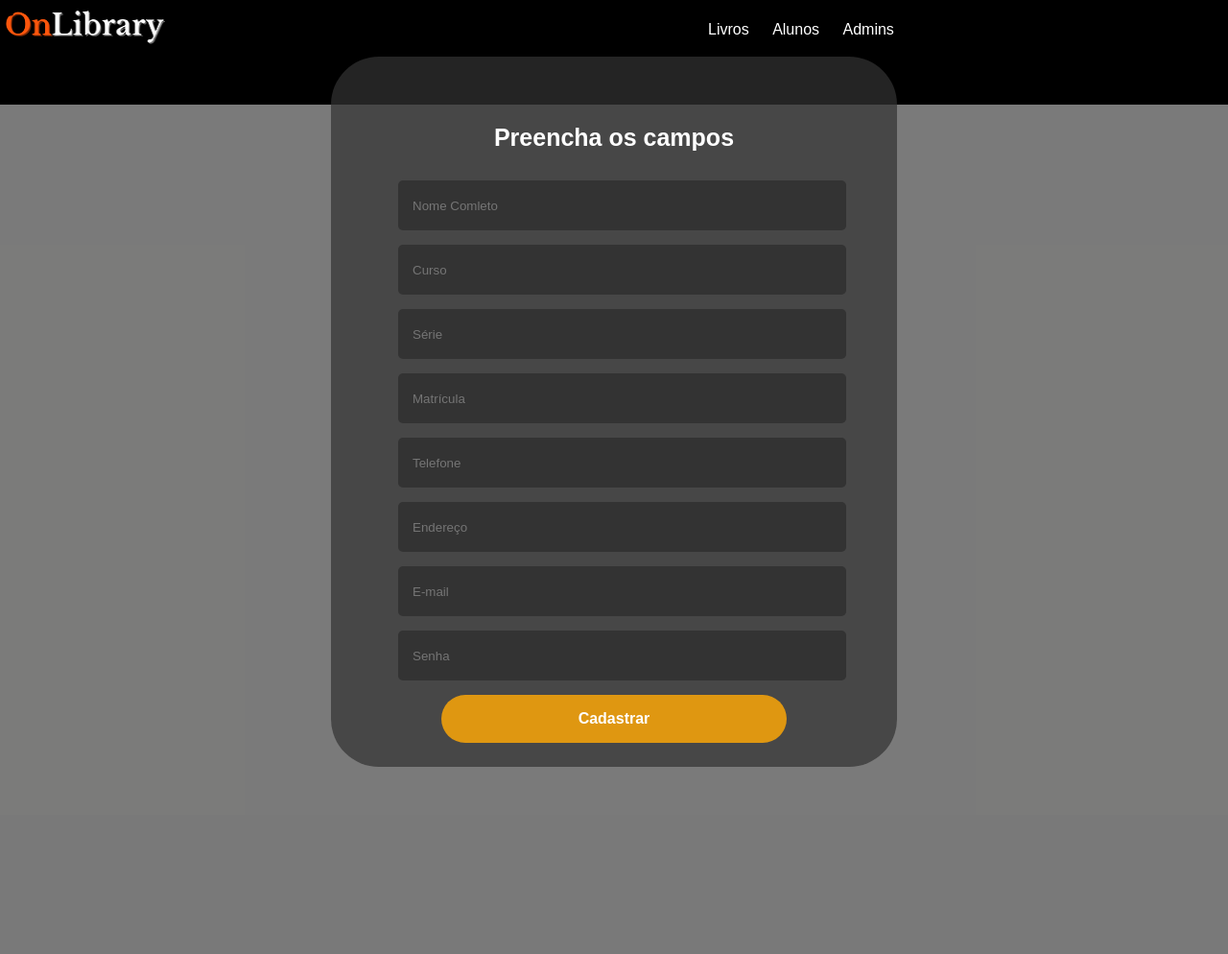
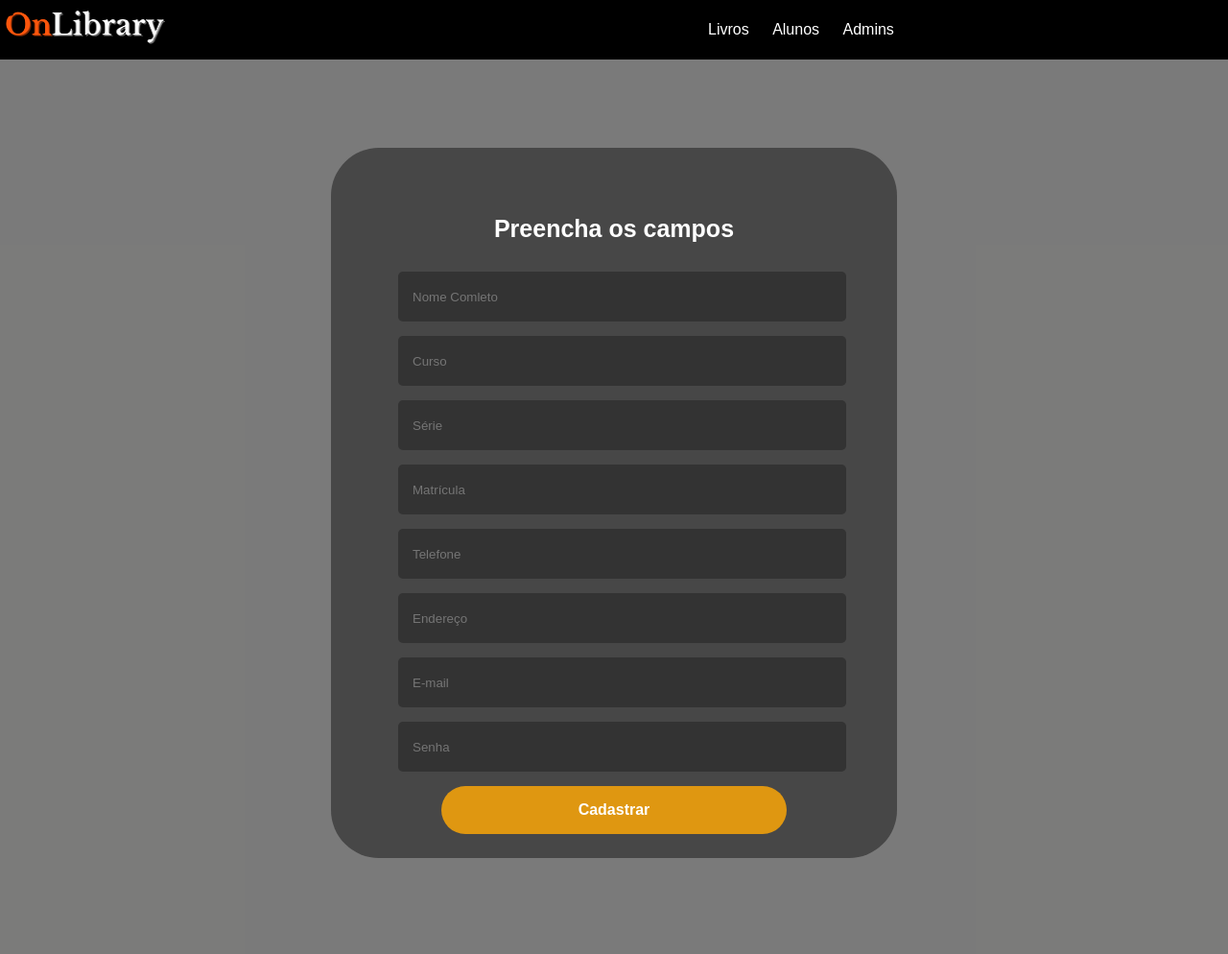
Before and after one commit to PabloKauan-TI/OnLibrary, a PHP site: page /cad_aluno.html in a window 1280 px wide. Shown: the whole page at 96% size. Before the commit the page ends 799 px from the top, so only its background shows below. Run offline with PHP 8.4, Linux system fonts and the light colour scheme.

Commit message:
atualizações no menu e no cad html

```diff
--- a/assets/css/cadastros.css
+++ b/assets/css/cadastros.css
@@ -44,6 +44,7 @@ body::before{
     position: relative;
     background-color: black;
     color: #fff;
+    height: 56px;
 }
 
 .header li{
@@ -61,7 +62,8 @@ body::before{
     max-width: 450px;
     height: 600px;
     margin-left: 50%;
-    transform: translateX(-50%);
+    margin-top: 15%;
+    transform: translateX(-50%) translateY(-50px);
     padding: 70px;
     background-color: rgba(51, 51, 51, 0.713);
     border-radius: 50px;
@@ -105,7 +107,7 @@ body::before{
     font-weight: bold;
     font-size: 16px;
     border: none;
-    margin-bottom: 10px;
+    margin-bottom: 15px;
 }
 
 .form button:hover{
--- a/cad_aluno.html
+++ b/cad_aluno.html
@@ -22,7 +22,6 @@
     </div>
     <div class="form_body">
         <div class="form">
-            <form action="resposta_cad_aluno" method="post">
                 <h2>Preencha os campos</h2>
                 <div class="input_box">
                     <input type="text" id="nome" placeholder="Nome Comleto">
@@ -51,7 +50,6 @@
                 <div>
                     <button type="submit">Cadastrar</button>
                 </div>
-            </form>
         </div>
     </div>
 </body>
```
